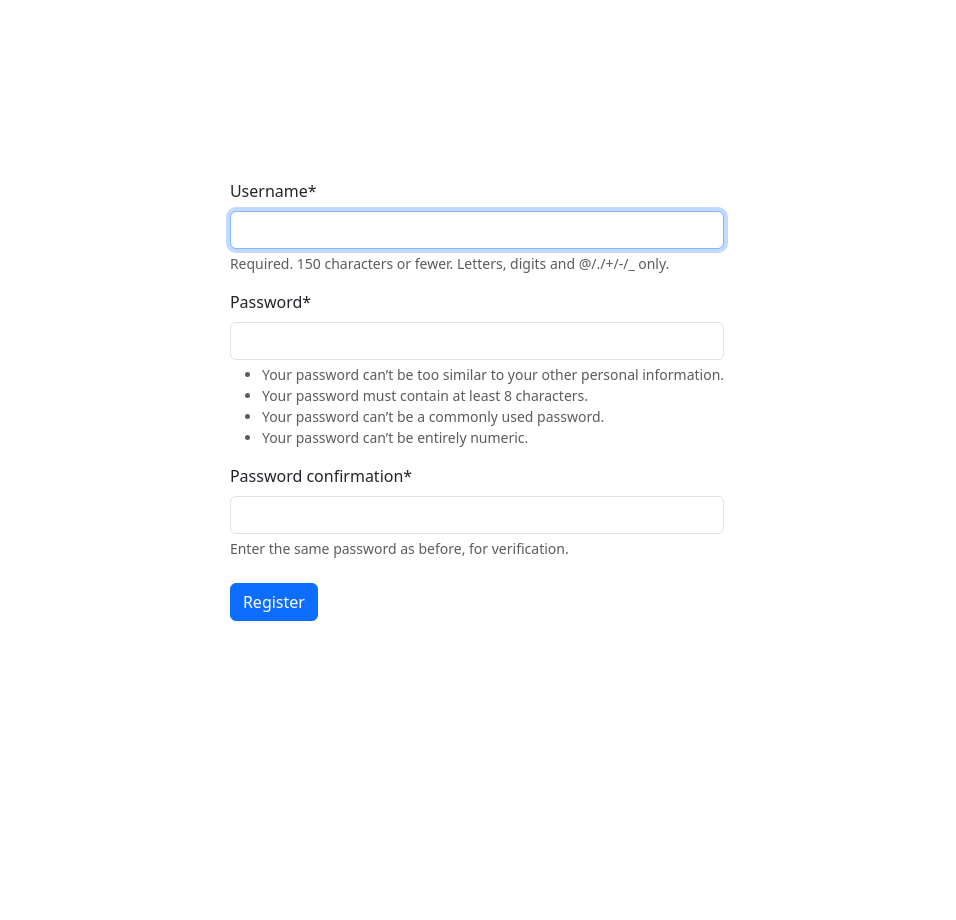
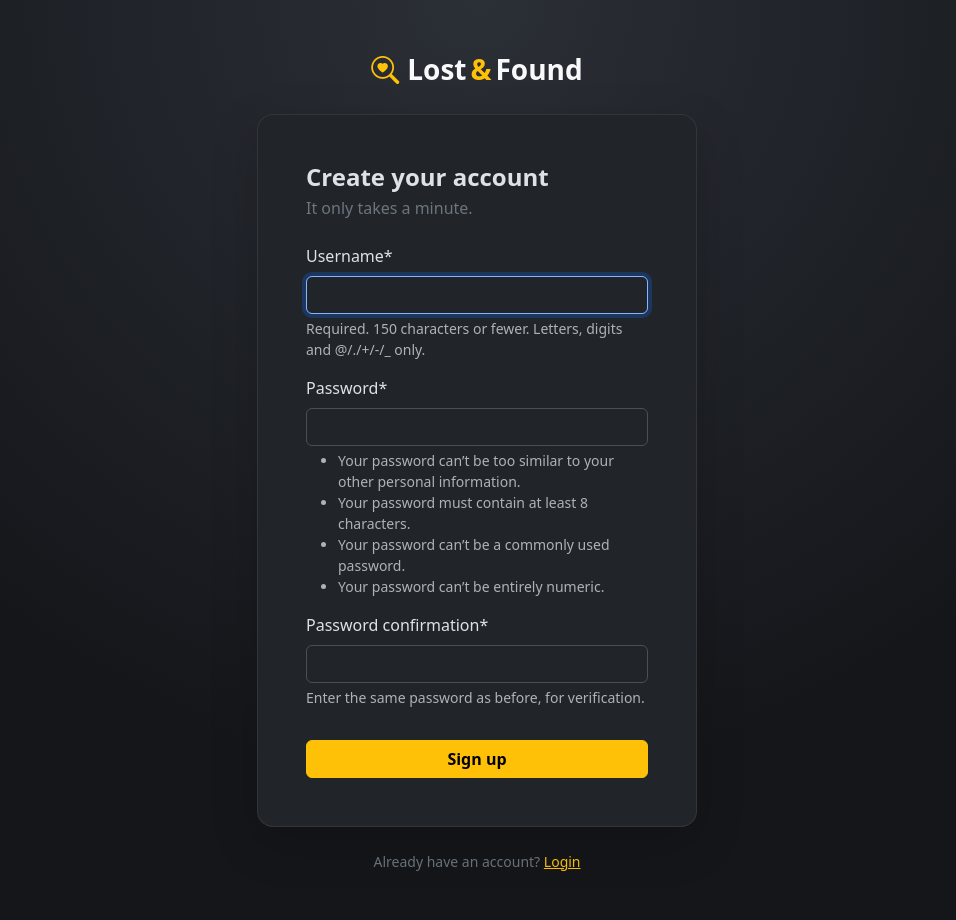
Before and after one commit to dipesh-k6/lost_and_found, a Django app: page /auth/signup/ in a window 1280 px wide. Shown: the whole page, without its empty margins (163-1119 px from the left). Before the commit the page ends 621 px from the top, so only its background shows below. Run offline with Django 5.2, Linux system fonts and the light colour scheme; some libraries are stand-ins or nearby versions.

Commit message:
changes in signup/login visuals

```diff
--- a/authentication/templates/auth_base.html
+++ b/authentication/templates/auth_base.html
@@ -1,18 +1,60 @@
 <!DOCTYPE html>
-<html lang="en">
+<html lang="en" data-bs-theme="dark">
 <head>
     <meta charset="UTF-8">
     <meta name="viewport" content="width=device-width, initial-scale=1.0">
+    <title>{% block title %}Account{% endblock %} | Lost &amp; Found</title>
+
     <link href="https://cdn.jsdelivr.net/npm/bootstrap@5.3.8/dist/css/bootstrap.min.css" rel="stylesheet" integrity="sha384-sRIl4kxILFvY47J16cr9ZwB07vP4J8+LH7qKQnuqkuIAvNWLzeN8tE5YBujZqJLB" crossorigin="anonymous">
-    <title>{% block title %} {% endblock %}</title>
+    <link rel="stylesheet" href="https://cdn.jsdelivr.net/npm/bootstrap-icons@1.11.3/font/bootstrap-icons.min.css">
+
+    <style>
+        body {
+            background: radial-gradient(circle at top, #2b2f36 0%, #14161a 70%);
+        }
+        .auth-card {
+            max-width: 440px;
+            border: 1px solid rgba(255, 255, 255, 0.08);
+            border-radius: 1rem;
+        }
+    </style>
 </head>
 <body>
 
-    <div class="d-flex vh-100 justify-content-center align-items-center">
-    {% block content %}
+    <main class="container min-vh-100 d-flex flex-column justify-content-center align-items-center py-5">
 
-    {% endblock %}
-    </div>
+        <!-- Brand -->
+        <a href="{% url 'dashboard_page' %}"
+           class="text-decoration-none text-light fs-3 fw-bold mb-4 d-flex align-items-center">
+            <i class="bi bi-search-heart me-2 text-warning"></i>
+            Lost <span class="text-warning mx-1">&amp;</span> Found
+        </a>
+
+        <!-- Card -->
+        <div class="card auth-card shadow-lg w-100">
+            <div class="card-body p-4 p-md-5">
+
+                {% if messages %}
+                    {% for message in messages %}
+                        <div class="alert alert-{% if message.tags == 'error' %}danger{% else %}{{ message.tags|default:'info' }}{% endif %} alert-dismissible fade show" role="alert">
+                            {{ message }}
+                            <button type="button" class="btn-close" data-bs-dismiss="alert" aria-label="Close"></button>
+                        </div>
+                    {% endfor %}
+                {% endif %}
+
+                {% block content %}
+                {% endblock %}
+
+            </div>
+        </div>
+
+        <!-- Optional footer text under the card -->
+        <p class="text-secondary small mt-4 mb-0 text-center">
+            {% block auth_footer %}{% endblock %}
+        </p>
+
+    </main>
 
     <script src="https://cdn.jsdelivr.net/npm/bootstrap@5.3.8/dist/js/bootstrap.bundle.min.js" integrity="sha384-FKyoEForCGlyvwx9Hj09JcYn3nv7wiPVlz7YYwJrWVcXK/BmnVDxM+D2scQbITxI" crossorigin="anonymous"></script>
 </body>
--- a/authentication/templates/authentication/signup.html
+++ b/authentication/templates/authentication/signup.html
@@ -1,12 +1,19 @@
-{% extends 'auth_base.html'  %}
+{% extends 'auth_base.html' %}
 {% load crispy_forms_tags %}
 
-{% block title %} Register {% endblock %}
+{% block title %}Sign up{% endblock %}
 
 {% block content %}
-<form method="POST">
-    {% csrf_token %}
-    {{ form|crispy }}
-    <button type="submit" class="btn btn-primary mt-2" >Register</button>
-</form>
+    <h2 class="h4 fw-bold mb-1">Create your account</h2>
+    <p class="text-secondary mb-4">It only takes a minute.</p>
+
+    <form method="POST" novalidate>
+        {% csrf_token %}
+        {{ form|crispy }}
+        <button type="submit" class="btn btn-warning fw-semibold w-100 mt-3">Sign up</button>
+    </form>
 {% endblock %}
+
+{% block auth_footer %}
+    Already have an account? <a href="{% url 'login_page' %}" class="link-warning">Login</a>
+{% endblock %}
```
Also changed, not shown: authentication/templates/authentication/login.html (+14 -7 lines), db.sqlite3.
